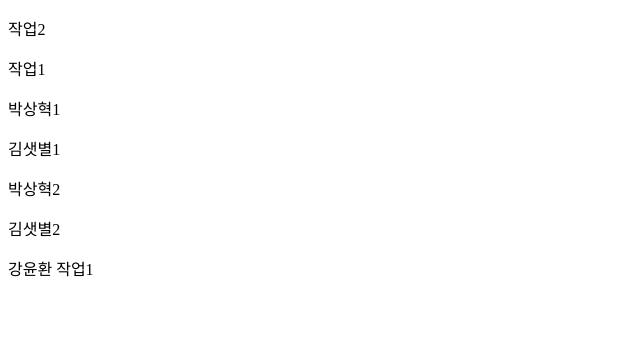
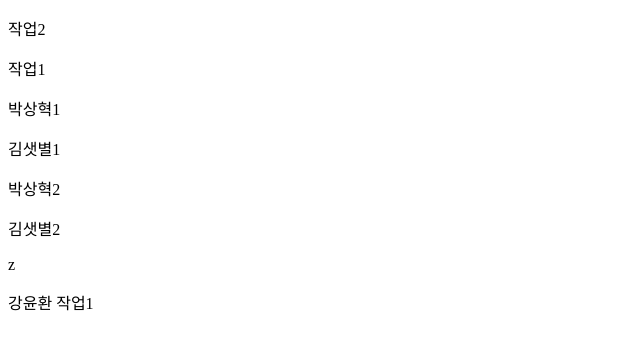
Before and after one commit to ksbyeol93/team_test, a plain HTML site: page index.html in a window 1280 px wide. Shown: the whole page, without its empty margins (0-640 px from the left). Drawn offline with Linux system fonts and the light colour scheme.

Commit message:
parksang_z

```diff
--- a/index.html
+++ b/index.html
@@ -14,7 +14,7 @@
   <p>김샛별1</p>
   <p>박상혁2</p>
   <p>김샛별2</p>
-
+  z
   <p> 강윤환 작업1</p>
 </body>
 </html>
```
